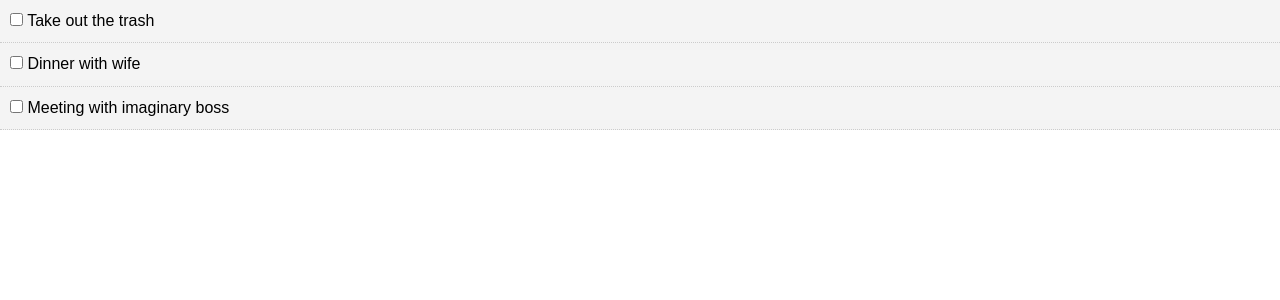
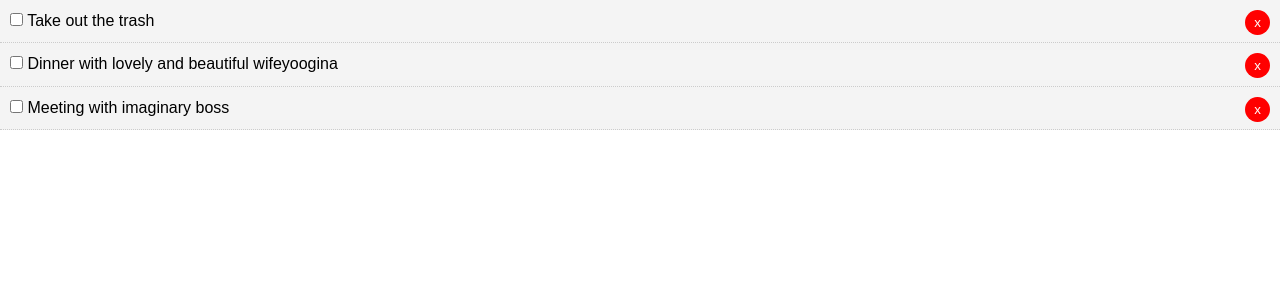
Before and after one commit to michaelpearsun/todoapp, a React (Create React App) app: page / in a window 1280 px wide. Shown: the top 300 px of the page. Built offline with nearby package versions, Linux system fonts and the light colour scheme.

Commit message:
Delete Button Added

```diff
--- a/src/App.js
+++ b/src/App.js
@@ -12,7 +12,7 @@
       },
       {
         id: 2,
-        title: 'Dinner with wife',
+        title: 'Dinner with lovely and beautiful wifeyoogina',
         completed: false
       },
       {
@@ -23,6 +23,7 @@
     ]
   }
 
+  // Toggle Complete
   markComplete = (id) => {
     this.setState({ todos: this.state.todos.map(todo => {
       if(todo.id === id) {
@@ -31,10 +32,15 @@
       return todo;
     })});
   }
+
+  delTodo = (id) => {
+    this.setState({ todos: [...this.state.todos.filter(todo => todo.id !== id)] });
+  }
+
   render() {
     return (
       <div className="App">
-        <Todos todos={this.state.todos} markComplete={this.markComplete} />
+        <Todos todos={this.state.todos} markComplete={this.markComplete} delTodo={this.delTodo}/>
       </div>
     );
   }
--- a/src/components/TodoItem.js
+++ b/src/components/TodoItem.js
@@ -20,6 +20,7 @@
                 <p>
                     <input type="checkbox" onChange={this.props.markComplete.bind(this, id)}  /> {' '}
                     { title }
+                    <button onClick={this.props.delTodo.bind(this, id)} style={btnStyle}>x</button>
                 </p>
             </div>
         )
@@ -31,4 +32,14 @@
     todo: PropTypes.object.isRequired
 }
 
+const btnStyle = {
+    background: '#ff0000',
+    color: '#fff',
+    border: 'none',
+    padding: '5px 9px',
+    borderRadius: '50%',
+    cursor: 'pointer',
+    float: 'right'
+}
+
 export default TodoItem
--- a/src/components/Todos.js
+++ b/src/components/Todos.js
@@ -5,7 +5,7 @@
 class Todos extends Component {
   render() {
     return this.props.todos.map((todo) => (
-        <TodoItem key={todo.id} todo={todo} markComplete={this.props.markComplete}/>
+        <TodoItem key={todo.id} todo={todo} markComplete={this.props.markComplete} delTodo={this.props.delTodo}/>
     ));
   }
 }
```
